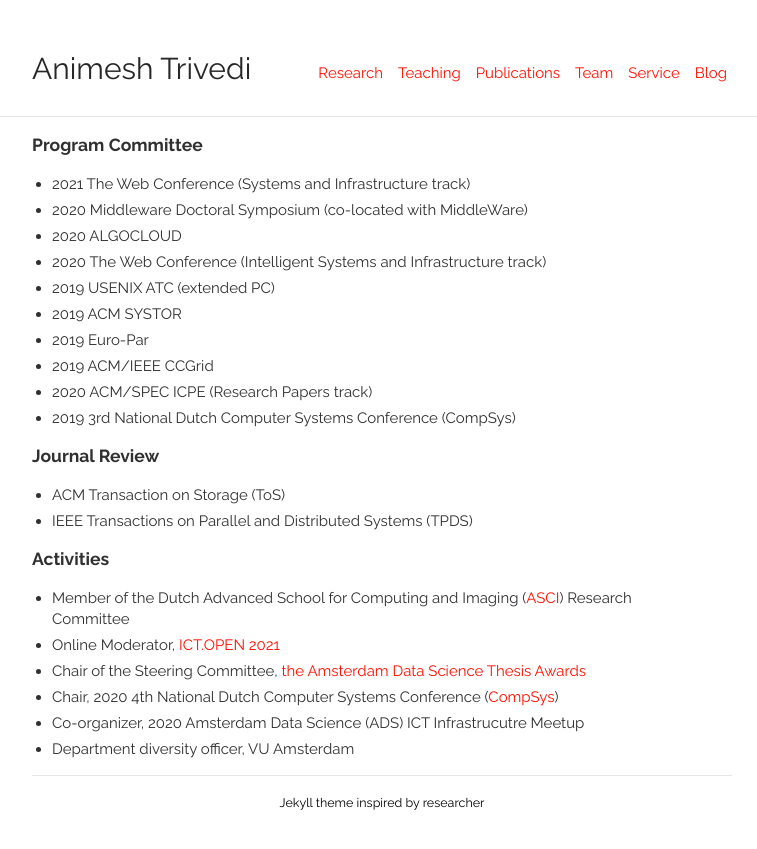
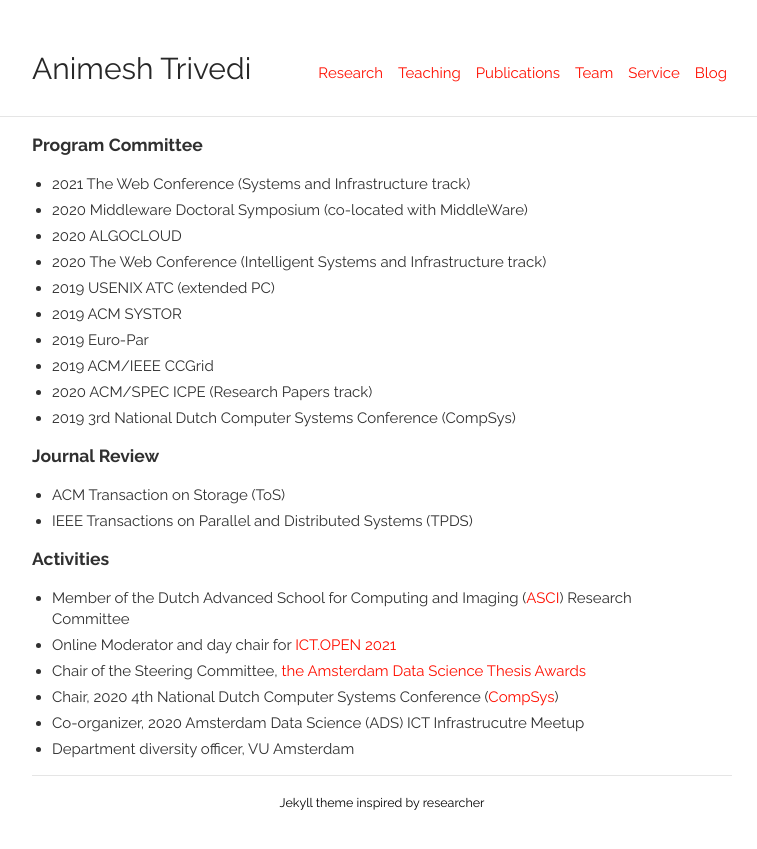
Before and after one commit to animeshtrivedi/animeshtrivedi.github.io, a Jekyll site: the page built from service.md, in a window 1280 px wide. Shown: the top 849 px of the page, without its empty margins (258-1015 px from the left). Built offline with Jekyll 4.4.1, drawn with Linux system fonts in a browser that asks for light colours.

```diff
--- a/service.md
+++ b/service.md
@@ -24,7 +24,7 @@
 
 ### Activities
   * Member of the Dutch Advanced School for Computing and Imaging ([ASCI](https://asci.tudelft.nl/)) Research Committee
-  * Online Moderator, [ICT.OPEN 2021](https://www.ictopen.nl/programme2021)
+  * Online Moderator and day chair for [ICT.OPEN 2021](https://www.ictopen.nl/programme2021)
   * Chair of the Steering Committee, [the Amsterdam Data Science Thesis Awards](https://amsterdamdatascience.nl/events/thesis-awards/)
   * Chair, 2020 4th National Dutch Computer Systems Conference ([CompSys](https://www.compsys.science/))
   * Co-organizer, 2020 Amsterdam Data Science (ADS) ICT Infrastrucutre Meetup
```
